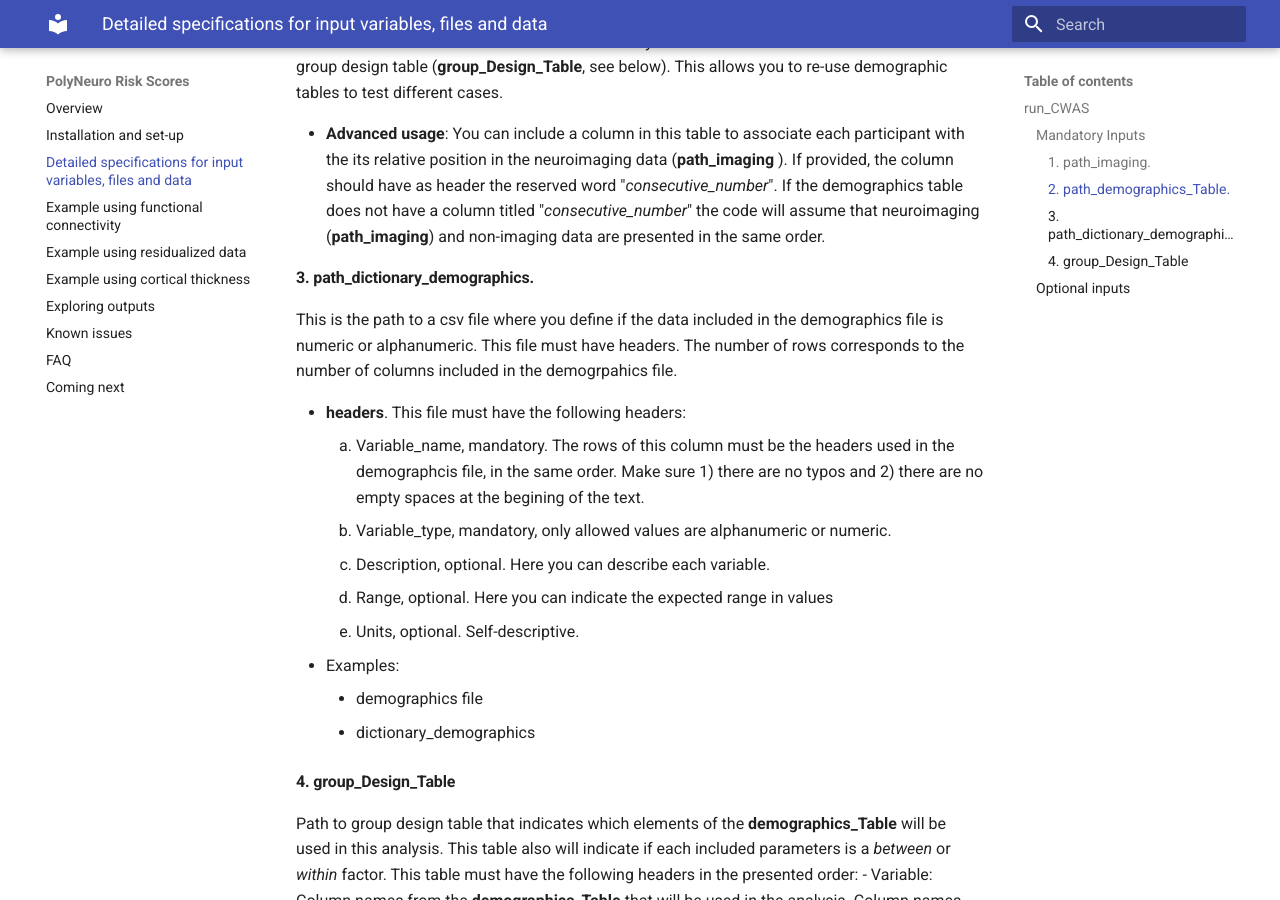
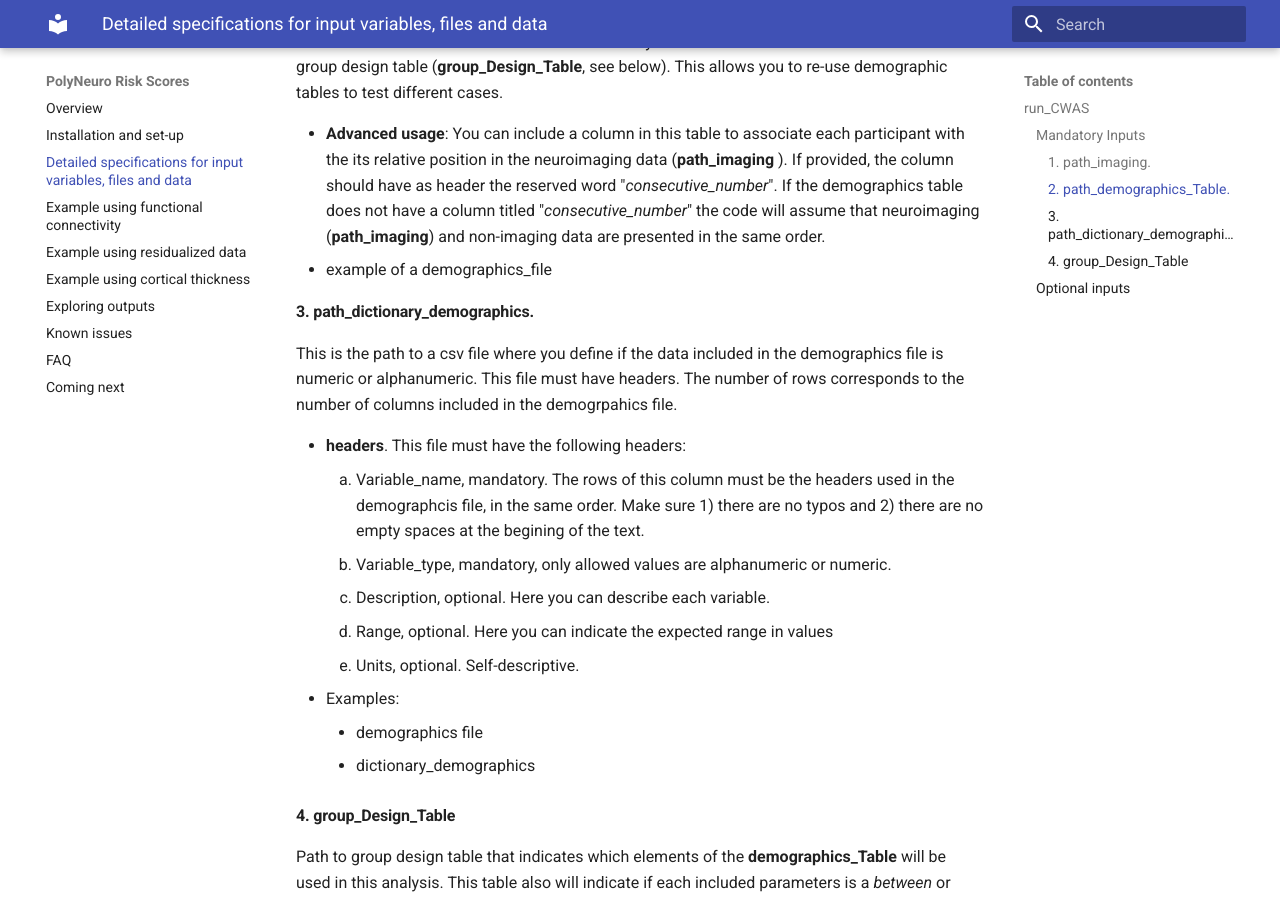
Before and after one commit to omiranda/polyneuro_risk_score, an MkDocs documentation site: the page built from docs/detailed_description.md, in a window 1280 px wide and 900 px high, scrolled down 1091 px. Built offline with MkDocs 1.6.1 and Material for MkDocs 9.7.7, drawn with Linux system fonts in a browser that asks for light colours; formulas are drawn with MathJax 3; old or Windows-style settings are respelled for this version of MkDocs.

Commit message:
Update detailed_description.md

```diff
--- a/docs/detailed_description.md
+++ b/docs/detailed_description.md
@@ -28,6 +28,7 @@ Each column corresponds to the associated data for each participant.
 It is okay to use a csv file with additional columns/data since you will define which columns to include in the group design table (**group_Design_Table**, see below). This allows you to re-use demographic tables to test different cases.
 
 - **Advanced usage**: You can include a column in this table to associate each participant with the its relative position in the neuroimaging data (**path_imaging** ). If provided, the column should have as header the reserved word "*consecutive_number*". If the demographics table does not have a column titled "*consecutive_number*" the code will assume that neuroimaging (**path_imaging**) and non-imaging data are presented in the same order.
+- example of a demographics_file
 
 #### 3. **path_dictionary_demographics**.
 This is the path to a csv file where you define if the data included in the demographics file is numeric or alphanumeric. This file must have headers. The number of rows corresponds to the number of columns included in the demogrpahics file.
```
